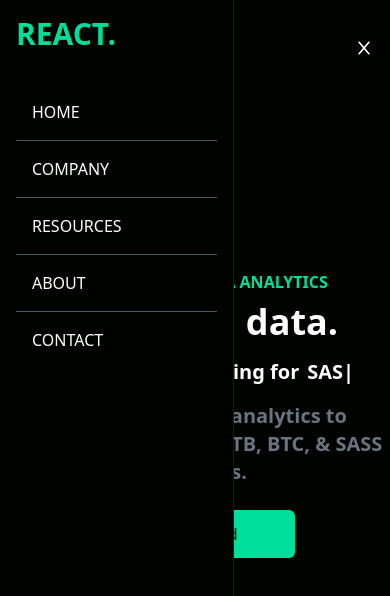
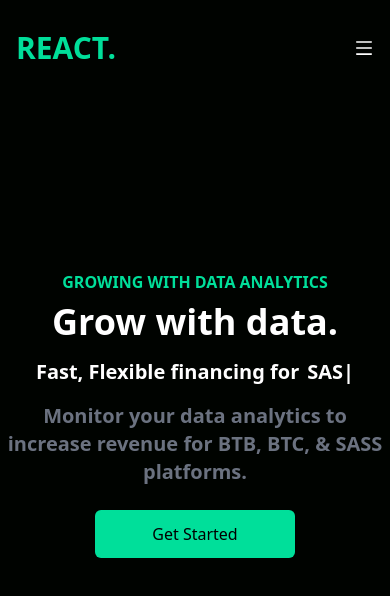
Before and after one commit to dulip-sameera/react-data-finance, a React (Create React App) app: page / in a window 390 px wide. Shown: the top 596 px of the page. Built offline with nearby package versions, Linux system fonts and the light colour scheme.

Commit message:
fix issue: opening mobile menu on load

```diff
--- a/src/components/Navbar.jsx
+++ b/src/components/Navbar.jsx
@@ -3,7 +3,7 @@ import {AiOutlineClose, AiOutlineMenu} from 'react-icons/ai'
 
 const Navbar = () => {
 
-    const [nav, setNav] = useState(false)
+    const [nav, setNav] = useState(true)
 
     const handleNav = () => setNav(!nav)
 
```
